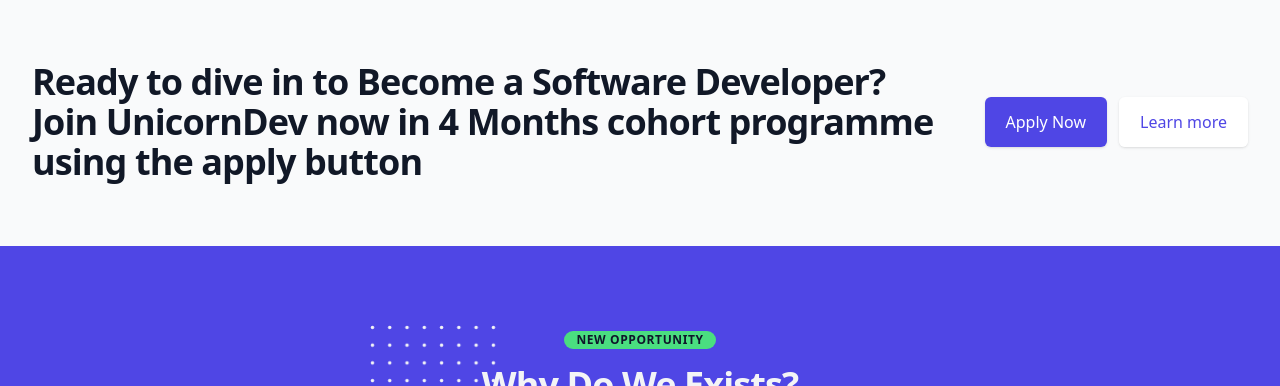
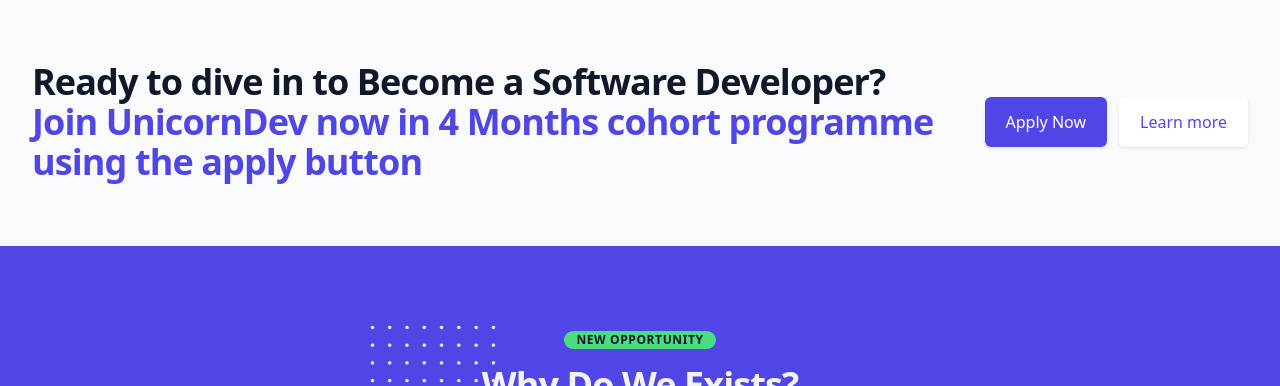
Before and after one commit to 0xrotense/unicorn-dev-net, a website: page src/index.html in a window 1280 px wide. Shown: the part 832-1218 px from the top of the page. Drawn offline with Linux system fonts and the light colour scheme.

Commit message:
updated hero

```diff
--- a/src/index.html
+++ b/src/index.html
@@ -158,7 +158,7 @@
     <div class="max-w-7xl mx-auto py-12 px-4 sm:px-6 lg:py-16 lg:px-8 lg:flex lg:items-center lg:justify-between">
       <h2 class="text-3xl font-extrabold tracking-tight text-gray-900 sm:text-4xl">
         <span class="block">Ready to dive in to Become a Software Developer?</span>
-        Join UnicornDev now in 4 Months cohort programme using the apply button
+        <span class="text-indigo-600">Join UnicornDev now in 4 Months cohort programme using the apply button</span>
       </h2>
       <div class="mt-8 flex lg:mt-0 lg:flex-shrink-0">
         <div class="inline-flex rounded-md shadow">
```
